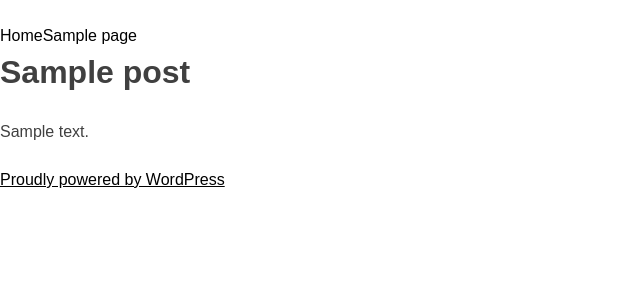
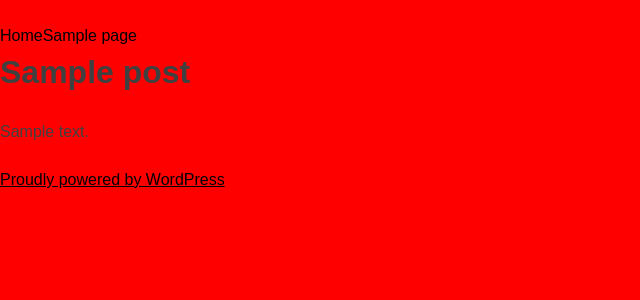
Before and after one commit to redacademy/soc-winter-2019, a WordPress theme: template themes/sports-on-campus/page.php in a window 1280 px wide. Shown: the top 300 px of the page, without its empty margins (0-640 px from the left). Run offline with PHP 8.4 and a stand-in for WordPress, Linux system fonts and the light colour scheme; the site name, menu and one post (Sample post) are stand-ins, and other content is empty; style sheets or scripts are compiled from the project's sources; some libraries are stand-ins or nearby versions.

Commit message:
Change background color to red

```diff
--- a/themes/sports-on-campus/sass/_variables.scss
+++ b/themes/sports-on-campus/sass/_variables.scss
@@ -4,7 +4,7 @@ $base__space-unit: 1.5rem;
 
 // Colors
 
-$color__background-body: #fff;
+$color__background-body: red;
 $color__text-main: #404040;
 
 $color__background-screen: #f1f1f1;
```
